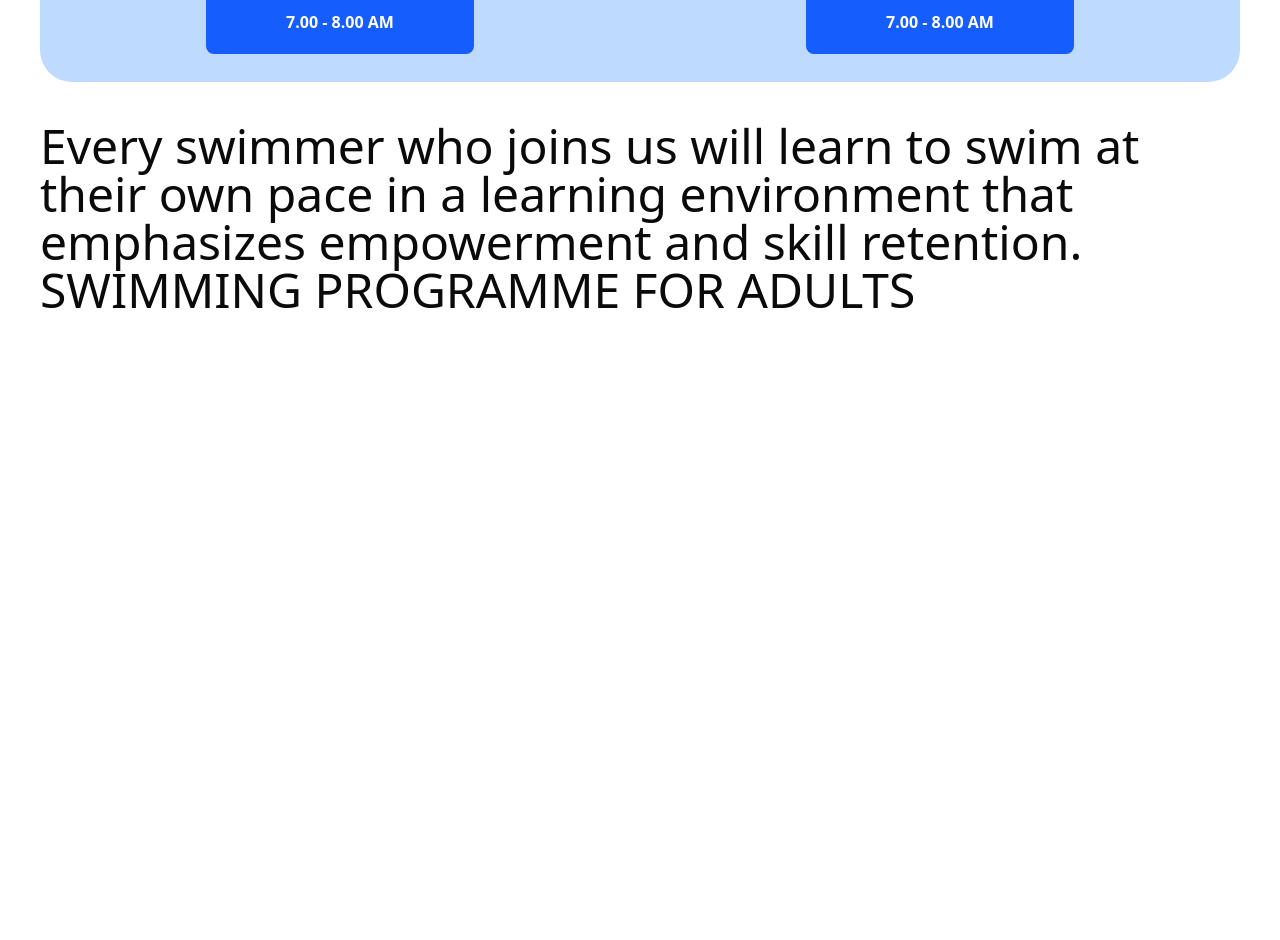
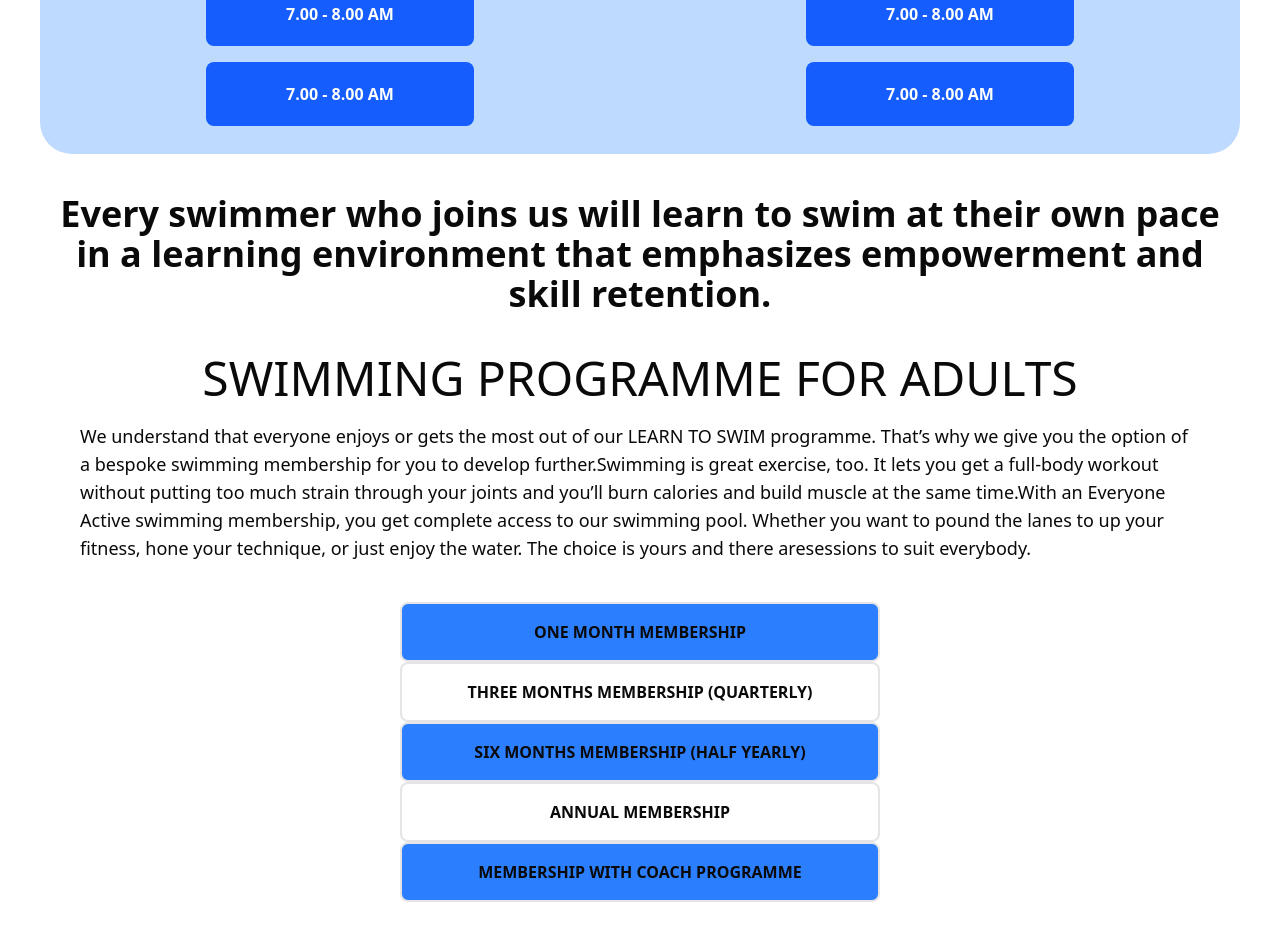
Before and after one commit to SiddharthAnbumani/waves, a React (Vite) app: page /competitive/lts in a window 1280 px wide. Shown: the part 1366-2306 px from the top of the page. Before the commit the page ends 1688 px from the top, so only its background shows below. Built offline with nearby package versions, Linux system fonts and the light colour scheme.

Commit message:
not important

```diff
--- a/src/pages/Courses/Lts.jsx
+++ b/src/pages/Courses/Lts.jsx
@@ -8,7 +8,7 @@ export default function Lts(){
             <h1 className="text-5xl"> SEMI-PRIVATE AND PRIVATE SWIMMING LESSONS:</h1>
 
             </div>
-            <div className="mx-5  bg-amber-50">
+            <div className="mx-5  bg-amber-50 text-lg">
                 <p>(SHOULD BE CONFIRMED PRIOR OF JOINING)
                 While our core group swim classes are small,
                 our private and semi-private swimming classes provide a more personalized experience.
@@ -22,7 +22,7 @@ export default function Lts(){
                </h1>
             </div>
             <div className="flex">
-                <div className="w-1/2">
+                <div className="w-1/2 text-lg">
                     <ul>
                         <li>
                         Graduate Skills
@@ -105,13 +105,44 @@ export default function Lts(){
             </div>
             </div>
 <div>
-    <h1 className='text-5xl'>
+    <h1 className='text-4xl font-bold text-center'>
     Every swimmer who joins us will learn to swim at their own pace in a learning environment that emphasizes empowerment and skill retention.
     </h1>
 </div>
 
-<div>
-    <h1 className='text-5xl'>SWIMMING PROGRAMME FOR ADULTS</h1>
+<div className='my-10'>
+    <h1 className='text-5xl text-center'>SWIMMING PROGRAMME FOR ADULTS</h1>
+
+    <p className='mx-10 text-lg mt-5'>
+    We understand that everyone enjoys or gets the most out of our LEARN TO SWIM programme.
+    That’s why we give you the option of a bespoke swimming membership for you to develop
+    further.Swimming is great exercise, too. It lets you get a full-body workout without
+    putting too much strain through your joints and you’ll burn calories and build muscle
+    at the same time.With an Everyone Active swimming membership, you get complete access
+    to our swimming pool. Whether you want to pound the lanes to up your fitness, hone your technique,
+    or just enjoy the water. The choice is yours and there aresessions to suit everybody.
+    </p>
+
+    <div className='flex justify-center my-10'>
+    <div className='flex flex-col'>
+        <button className='w-120 bg-blue-500 px-10 py-4 font-extrabold border-2 rounded-md text-center'>
+            ONE MONTH MEMBERSHIP
+        </button>
+        <button className='w-120 bg-white px-10 py-4 font-extrabold border-2 rounded-md text-center'>
+            THREE MONTHS MEMBERSHIP (QUARTERLY)
+        </button>
+        <button className='w-120 bg-blue-500 px-10 py-4 font-extrabold border-2 rounded-md text-center'>
+            SIX MONTHS MEMBERSHIP (HALF YEARLY)
+        </button>
+        <button className='w-120 bg-white px-10 py-4 font-extrabold border-2 rounded-md text-center'>
+            ANNUAL MEMBERSHIP
+        </button>
+        <button className='w-120 bg-blue-500 px-10 py-4 font-extrabold border-2 rounded-md text-center'>
+            MEMBERSHIP WITH COACH PROGRAMME
+        </button>
+    </div>
+</div>
+
 </div>
 
             </div>
```
